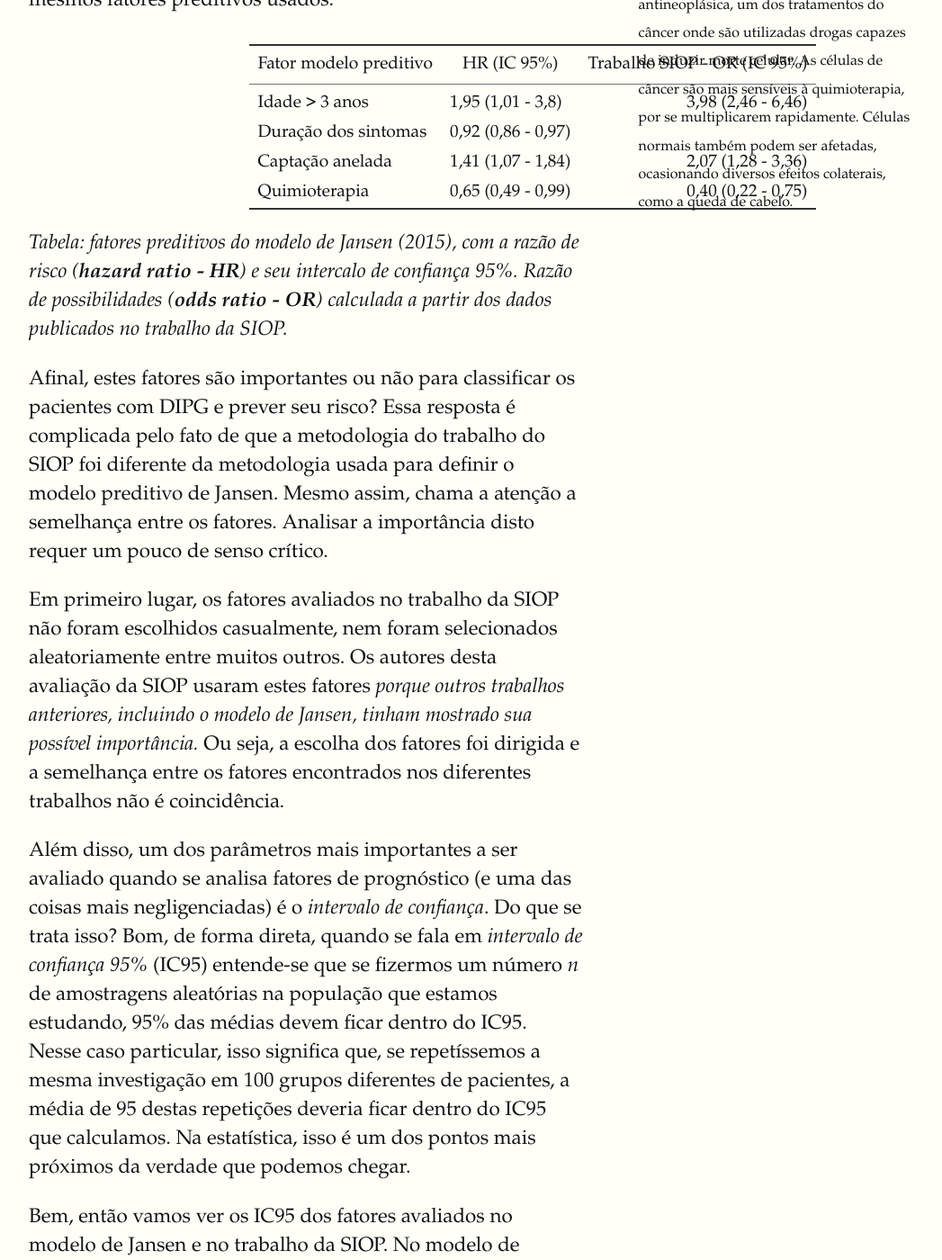
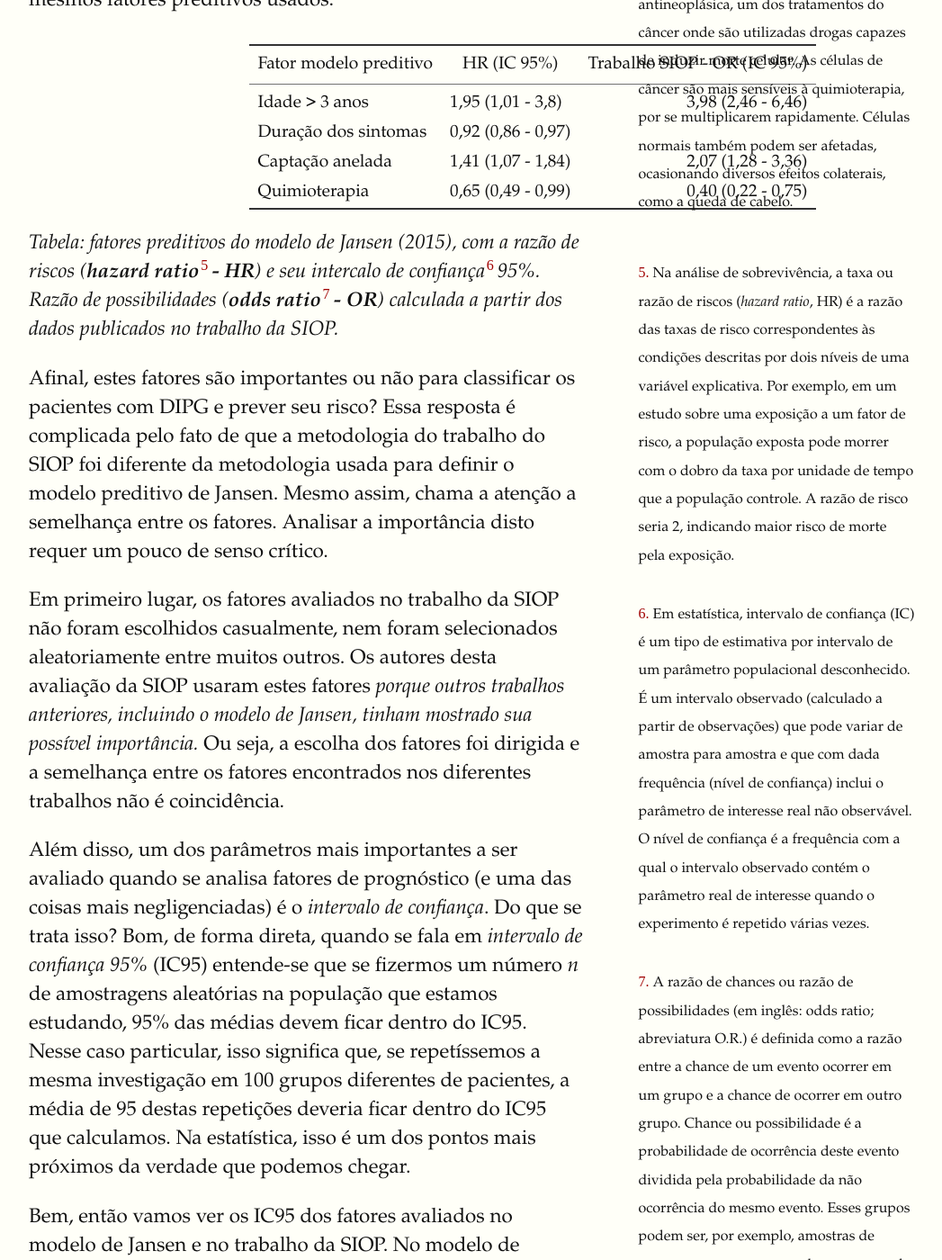
Before and after one commit to fhcflx/pharmakon, a Jekyll site: the page built from _posts/2018-07-01-perfil-dipg.markdown, in a window 1280 px wide and 1400 px high, scrolled down 1807 px. Shown: the whole window at 90% size, without its empty margins (128-1175 px from the left). Built offline with Jekyll 4.4.1, drawn with Linux system fonts in a browser that asks for light colours; comment, search, counter and statistics services are not loaded; some of the changed text lies outside the part shown.

Commit message:
notas e figura da postagem dipg

```diff
--- a/_includes/hr.html
+++ b/_includes/hr.html
@@ -1,6 +1,6 @@
 <label for="hr" class="margin-toggle sidenote-number"></label>
 <input type="checkbox" id="hr" class="margin-toggle"/>
-<span class="sidenote">Na análise de sobrevivência, a taxa ou razão de risco (_hazard ratio_, HR)
+<span class="sidenote">Na análise de sobrevivência, a taxa ou razão de riscos (_hazard ratio_, HR)
    é a razão das taxas de risco correspondentes às condições descritas por dois
    níveis de uma variável explicativa. Por exemplo, em um estudo sobre uma exposição
    a um fator de risco, a população exposta pode morrer com o dobro da taxa por
--- /dev/null
+++ b/_includes/ic.html
@@ -0,0 +1,4 @@
+<label for="ic" class="margin-toggle sidenote-number"></label>
+<input type="checkbox" id="ic" class="margin-toggle"/>
+<span class="sidenote">Em estatística, intervalo de confiança (IC) é um tipo de estimativa por intervalo de um parâmetro populacional desconhecido. É um intervalo observado (calculado a partir de observações) que pode variar de amostra para amostra e que com dada frequência (nível de confiança) inclui o parâmetro de interesse real não observável. O nível de confiança é a frequência com a qual o intervalo observado contém o parâmetro real de interesse quando o experimento é repetido várias vezes.
+</span>
--- /dev/null
+++ b/_includes/or.html
@@ -0,0 +1,4 @@
+<label for="or" class="margin-toggle sidenote-number"></label>
+<input type="checkbox" id="or" class="margin-toggle"/>
+<span class="sidenote">A razão de chances ou razão de possibilidades (em inglês: odds ratio; abreviatura O.R.) é definida como a razão entre a chance de um evento ocorrer em um grupo e a chance de ocorrer em outro grupo. Chance ou possibilidade é a probabilidade de ocorrência deste evento dividida pela probabilidade da não ocorrência do mesmo evento. Esses grupos podem ser, por exemplo, amostras de pessoas com ou sem uma doença, no qual se quer medir a chance dessa pessoa ter sido exposta a um determinado agente. Uma razão de chances de 1 indica que a condição sob estudo é igualmente provável de ocorrer nos dois grupos. Uma razão de chances maior do que 1 indica que a condição tem maior probabilidade de ocorrer no primeiro grupo. Finalmente, uma razão de chances menor do que 1 indica que a probabilidade é menor no primeiro grupo do que no segundo.
+</span>
--- a/_posts/2018-07-01-perfil-dipg.markdown
+++ b/_posts/2018-07-01-perfil-dipg.markdown
@@ -37,7 +37,7 @@ Em um trabalho posterior (Veldhuijzen van Zanten _et al_, 2017), o mesmo grupo p
 | Captação anelada | 1,41 (1,07 - 1,84) | 2,07 (1,28 - 3,36) |
 | Quimioterapia | 0,65 (0,49 - 0,99) | 0,40 (0,22 - 0,75) |
 
-_Tabela: fatores preditivos do modelo de Jansen (2015), com a razão de risco (**hazard ratio - HR**) e seu intercalo de confiança 95%. Razão de possibilidades (**odds ratio - OR**) calculada a partir dos dados publicados no trabalho da SIOP._
+_Tabela: fatores preditivos do modelo de Jansen (2015), com a razão de riscos (**hazard ratio**_{% include hr.html %} _**- HR**) e seu intercalo de confiança_{% include ic.html %} _95%. Razão de possibilidades (**odds ratio**_{% include or.html %} _**- OR**) calculada a partir dos dados publicados no trabalho da SIOP._
 
 Afinal, estes fatores são importantes ou não para classificar os pacientes com DIPG e prever seu risco? Essa resposta é complicada pelo fato de que a metodologia do trabalho do SIOP foi diferente da metodologia usada para definir o modelo preditivo de Jansen. Mesmo assim, chama a atenção a semelhança entre os fatores. Analisar a importância disto requer um pouco de senso crítico.
 
@@ -57,6 +57,12 @@ Outra explicação possível para um IC95 exagerado e falta de confiança no tam
 
 No caso das OR que calculamos a partir dos dados do trabalho do SIOP, o poder estatístico está OK, e mesmo assim os IC95 são bastante amplos. Isso indicaria a existência de possíveis fatores de prognóstico ocultos, talvez mais importantes do que os fatores já encontrados, que poderiam completar o quadro que se tem no momento. Isso mostra a necessidade de mais estudos, mais pesquisas, incluindo pesquisa básica para descobrir novos fatos que ainda são desconhecidos hoje em dia. É para isso que a pesquisa médica serve: para salvar vidas através da investigação científica.
 
+![](https://upload.wikimedia.org/wikipedia/commons/0/09/Typical_MRI_appearance_of_diffuse_intrinsic_pontine_glioma_%28DIPG%29_-_Fonc-02-00205-g002.jpg)
+
+_Figura: glioma pontino intrínseco difuso (imagem de ressonância magnética). Créditos Katherine E. Warren (2012) [CC BY 3.0](https://creativecommons.org/licenses/by/3.0), via Wikimedia Commons_
+
+_Esta postagem não representa sugestão de tratamento. Apenas um especialista pode judiciosamente decidir quais informações divulgadas podem modificar de alguma forma um esquema de tratamento, e de que forma._
+
 Leia a publicação do modelo da SIOP:
 - Lindsey M. Hoffman, _et al_. Clinical, Radiologic, Pathologic, and Molecular Characteristics of Long-Term Survivors of Diffuse Intrinsic Pontine Glioma (DIPG): A Collaborative Report From the International and European Society for Pediatric Oncology DIPG Registries. Journal of Clinical Oncology 2018 36:19, 1963-1972, [doi:10.1200/JCO.2017.75.9308](https://doi.org/10.1200/JCO.2017.75.9308)
 
```
Also changed, not shown: other parts of _posts/2018-07-01-perfil-dipg.markdown (+1 -1 lines).
